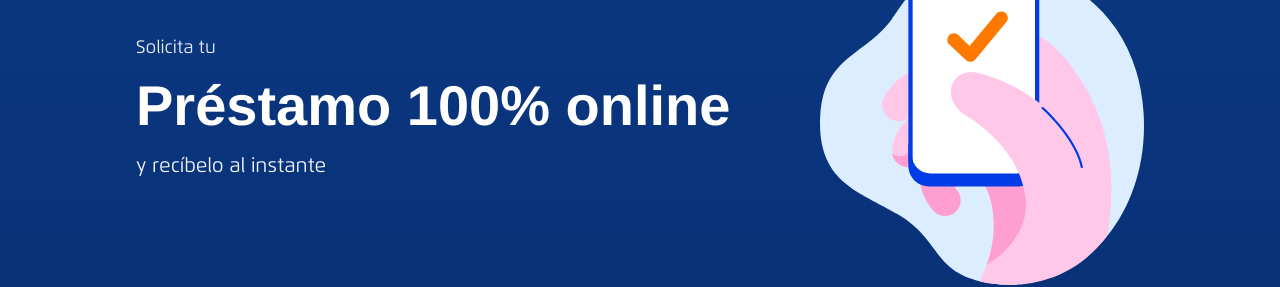
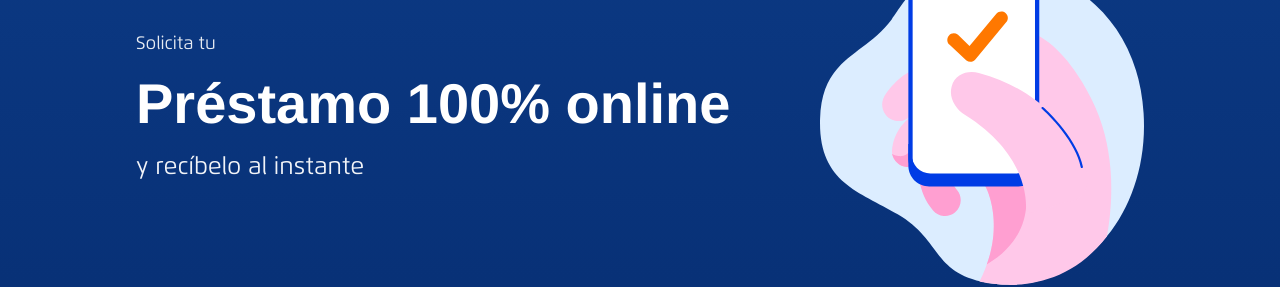
Before and after one commit to bcpevaluate-collab/evaluate-bcp, a Next.js app: page / in a window 1280 px wide. Shown: the part 185-472 px from the top of the page. Built offline with nearby package versions, Linux system fonts and the light colour scheme; a web font is replaced by a local one.

Commit message:
feat(hero): mejorar versión desktop con layout responsive

```diff
--- a/components/Hero.tsx
+++ b/components/Hero.tsx
@@ -53,18 +53,19 @@ export default function Hero() {
 <div className="hidden md:block pb-16">
   <div className="container-max relative z-10 pt-14">
     <div className="grid grid-cols-12 items-center">
-      {/* Texto izquierda */}
+      {/* Texto izquierda (desktop) */}
 <div className="col-span-12 md:col-span-6">
   <p className="text-[18px] mb-3 opacity-90">Solicita tu</p>
 
-        {/* Título en una sola línea */}
-        <h1 className="font-[600] leading-[1.15] text-white">
+  {/* 👇 Título en una sola línea */}
+  <h1 className="font-[600] leading-[1.2] text-white">
     <span className="block text-[56px] whitespace-nowrap">
       Préstamo 100% online
     </span>
   </h1>
 
-        <p className="mt-3 text-[20px] opacity-95">
+  {/* 👇 Subtítulo debajo */}
+  <p className="mt-3 text-[24px] font-[400] text-white opacity-95">
     y recíbelo al instante
   </p>
 </div>
```
Lines whose indentation alone changed are shown as unchanged.
